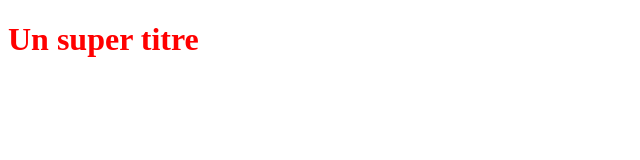
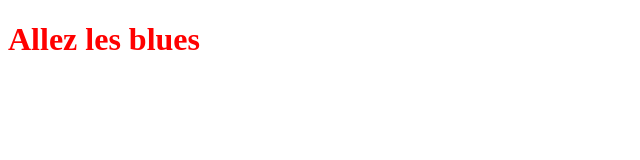
Before and after one commit to AnasLachkhem/OpenclassroomsProject, a plain HTML site: page index.html in a window 1280 px wide. Shown: the whole page, without its empty margins (0-640 px from the left). Drawn offline with Linux system fonts and the light colour scheme.

Commit message:
modifier les text en allez les bleus

```diff
--- a/index.html
+++ b/index.html
@@ -5,6 +5,6 @@
    <link rel="stylesheet" type="text/css" href="styles.css">
 </head>
 <body>
-   <h1>Un super titre</h1>
+   <h1>Allez les blues</h1>
 </body>
 </html>
```
